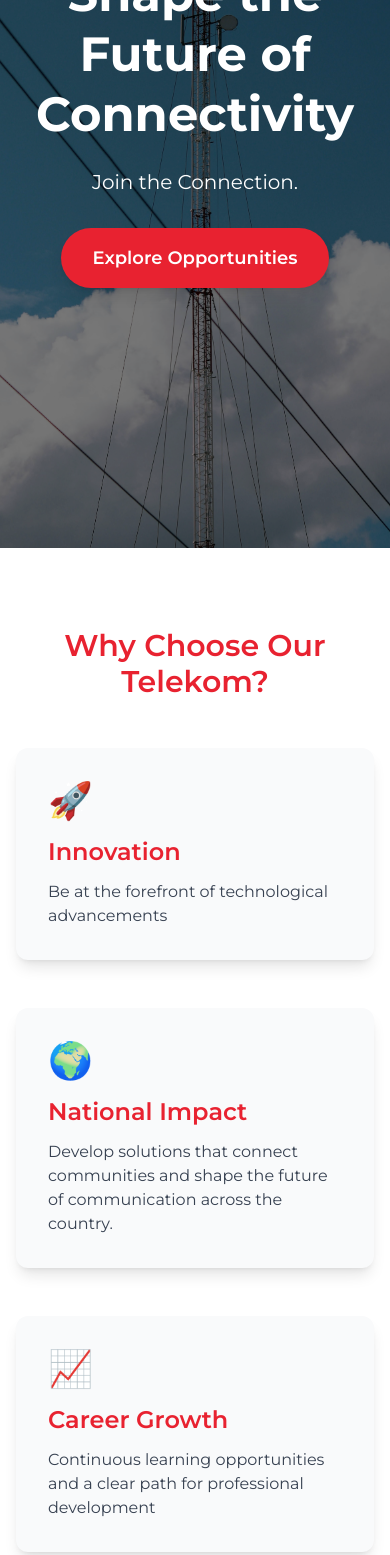
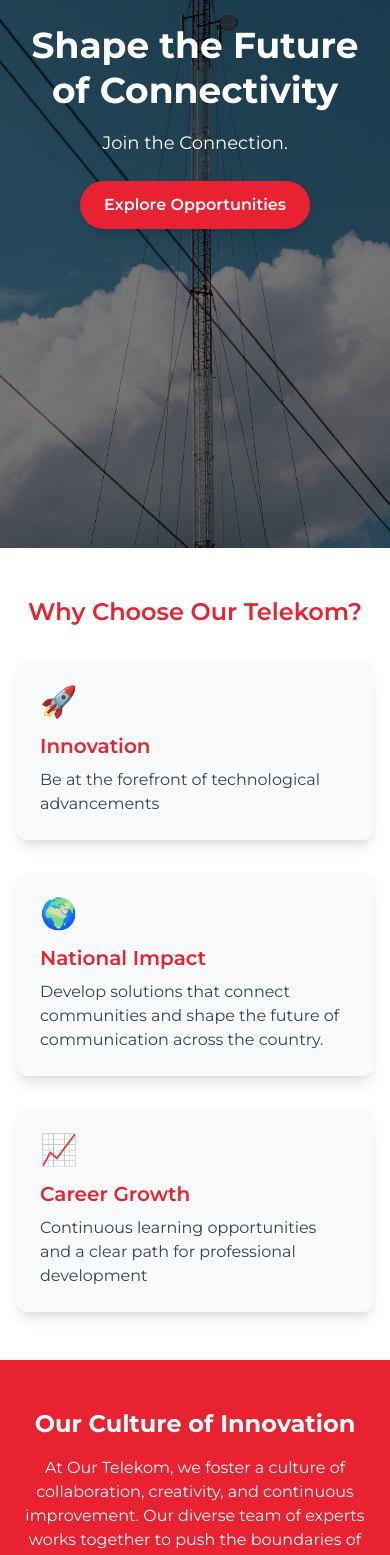
Before and after one commit to thisisjoshu/careers-page, a Next.js app: page / in a window 390 px wide. Shown: the part 360-1915 px from the top of the page. Built offline with nearby package versions, Linux system fonts and the light colour scheme.

Commit message:
some config for gh-pages

```diff
--- a/app/page.tsx
+++ b/app/page.tsx
@@ -40,33 +40,33 @@ export default function CareersPage() {
             className="brightness-50"
           />
           <div className="z-10 text-center text-white max-w-4xl px-4">
-            <h1 className="text-5xl md:text-7xl font-bold mb-6 leading-tight">
+            <h1 className="text-4xl sm:text-5xl md:text-7xl font-bold mb-4 sm:mb-6 leading-tight">
               Shape the Future of Connectivity
             </h1>
-            <p className="text-xl md:text-2xl mb-8">
-            Join the Connection.
+            <p className="text-lg sm:text-xl md:text-2xl mb-6 sm:mb-8">
+              Join the Connection.
             </p>
             <a
               href="#explore"
-              className="inline-block px-8 py-4 bg-[#e82230] text-white text-lg font-semibold rounded-full hover:bg-red-700 transition-colors shadow-lg hover:shadow-xl"
+              className="inline-block px-6 py-3 sm:px-8 sm:py-4 bg-[#e82230] text-white text-base sm:text-lg font-semibold rounded-full hover:bg-red-700 transition-colors shadow-lg hover:shadow-xl"
             >
               Explore Opportunities
             </a>
           </div>
         </section>
 
-        <section id="explore" className="w-full bg-white py-20">
+        <section id="explore" className="w-full bg-white py-12 sm:py-20">
           <div className="max-w-6xl mx-auto px-4">
-            <h2 className="text-3xl font-semibold mb-12 text-center text-[#e82230]">Why Choose Our Telekom?</h2>
-            <div className="grid grid-cols-1 md:grid-cols-3 gap-12">
+            <h2 className="text-2xl sm:text-3xl font-semibold mb-8 sm:mb-12 text-center text-[#e82230]">Why Choose Our Telekom?</h2>
+            <div className="grid grid-cols-1 md:grid-cols-3 gap-8 sm:gap-12">
               {[
                 { title: "Innovation", icon: "🚀", description: "Be at the forefront of technological advancements" },
                 { title: "National Impact", icon: "🌍", description: "Develop solutions that connect communities and shape the future of communication across the country." },
                 { title: "Career Growth", icon: "📈", description: "Continuous learning opportunities and a clear path for professional development" }
               ].map((benefit) => (
-                <div key={benefit.title} className="bg-gray-50 rounded-xl p-8 shadow-lg hover:shadow-xl transition-all hover:-translate-y-1">
-                  <div className="text-4xl mb-4">{benefit.icon}</div>
-                  <h3 className="text-2xl font-semibold mb-3 text-[#e82230]">{benefit.title}</h3>
+                <div key={benefit.title} className="bg-gray-50 rounded-xl p-6 sm:p-8 shadow-lg hover:shadow-xl transition-all hover:-translate-y-1">
+                  <div className="text-3xl sm:text-4xl mb-3 sm:mb-4">{benefit.icon}</div>
+                  <h3 className="text-xl sm:text-2xl font-semibold mb-2 sm:mb-3 text-[#e82230]">{benefit.title}</h3>
                   <p className="text-gray-700">{benefit.description}</p>
                 </div>
               ))}
@@ -74,10 +74,10 @@ export default function CareersPage() {
           </div>
         </section>
 
-        <section className="w-full bg-[#e82230] text-white py-20">
+        <section className="w-full bg-[#e82230] text-white py-12 sm:py-20">
           <div className="max-w-6xl mx-auto px-4 text-center">
-            <h2 className="text-3xl font-bold mb-8">Our Culture of Innovation</h2>
-            <p className="text-xl mb-12 max-w-3xl mx-auto">
+            <h2 className="text-2xl sm:text-3xl font-bold mb-4 sm:mb-8">Our Culture of Innovation</h2>
+            <p className="text-base sm:text-xl mb-8 sm:mb-12 max-w-3xl mx-auto">
               At Our Telekom, we foster a culture of collaboration, creativity, and continuous improvement.
               Our diverse team of experts works together to push the boundaries of what's possible in telecommunications.
             </p>
@@ -93,10 +93,10 @@ export default function CareersPage() {
           </div>
         </section>
 
-        <section className="w-full bg-gray-50 py-20">
+        <section className="w-full bg-gray-50 py-12 sm:py-20">
           <div className="max-w-6xl mx-auto px-4">
-            <h2 className="text-3xl font-semibold mb-12 text-center text-[#e82230]">Employee Benefits</h2>
-            <div className="grid grid-cols-2 sm:grid-cols-3 md:grid-cols-4 gap-8">
+            <h2 className="text-2xl sm:text-3xl font-semibold mb-8 sm:mb-12 text-center text-[#e82230]">Employee Benefits</h2>
+            <div className="grid grid-cols-2 sm:grid-cols-3 md:grid-cols-4 gap-4 sm:gap-8">
               {[
                 { title: "Flexible Work", icon: "🏠" },
                 { title: "Health & Wellness", icon: "🏥" },
@@ -104,27 +104,27 @@ export default function CareersPage() {
                 { title: "Competitive Salary", icon: "💰" },
                 { title: "Team Building", icon: "🎉" },
                 { title: "Work-Life Balance", icon: "⚖️" },
-                { title: "ANOTHER BENEFIT"},
-                { title: "ANOTHER BENEFIT"}
+                { title: "ANOTHER BENEFIT", icon: "🔥" },
+                { title: "ANOTHER BENEFIT", icon: "✨" }
               ].map((benefit) => (
-                <div key={benefit.title} className="text-center p-6 bg-white rounded-lg shadow-md hover:shadow-lg transition-all hover:-translate-y-1">
-                  <div className="text-3xl mb-3">{benefit.icon}</div>
-                  <h3 className="text-lg font-medium text-gray-800">{benefit.title}</h3>
+                <div key={benefit.title} className="text-center p-4 sm:p-6 bg-white rounded-lg shadow-md hover:shadow-lg transition-all hover:-translate-y-1">
+                  <div className="text-2xl sm:text-3xl mb-2 sm:mb-3">{benefit.icon}</div>
+                  <h3 className="text-sm sm:text-lg font-medium text-gray-800">{benefit.title}</h3>
                 </div>
               ))}
             </div>
           </div>
         </section>
 
-        <footer className="w-full bg-gray-900 text-white py-12">
+        <footer className="w-full bg-gray-900 text-white py-8 sm:py-12">
           <div className="max-w-6xl mx-auto px-4 text-center">
-            <h2 className="text-3xl font-bold mb-6">Ready to Make Your Mark?</h2>
-            <p className="text-xl mb-8">INSERT CLICHE PHRASE HERE</p>
+            <h2 className="text-2xl sm:text-3xl font-bold mb-4 sm:mb-6">Ready to Make Your Mark?</h2>
+            <p className="text-base sm:text-xl mb-6 sm:mb-8">INSERT CLICHE PHRASE HERE</p>
             <a
               href="https://third-party-job-listings.com/telcoconnect"
               target="_blank"
               rel="noopener noreferrer"
-              className="inline-block px-8 py-4 bg-[#e82230] text-white text-lg font-semibold rounded-full hover:bg-red-700 transition-colors shadow-lg hover:shadow-xl"
+              className="inline-block px-6 py-3 sm:px-8 sm:py-4 bg-[#e82230] text-white text-base sm:text-lg font-semibold rounded-full hover:bg-red-700 transition-colors shadow-lg hover:shadow-xl"
             >
               View Open Positions
             </a>
--- a/next.config.mjs
+++ b/next.config.mjs
@@ -1,4 +1,10 @@
 /** @type {import('next').NextConfig} */
-const nextConfig = {};
+const nextConfig = {
+  // Enabling trailing slashes to ensure paths work correctly on GitHub Pages
+  trailingSlash: true,
+
+  // Optionally, if you need to set the base path for GitHub Pages
+  // basePath: '/<repository-name>',
+};
 
 export default nextConfig;
```
Also changed, not shown: package.json (+10 -5 lines), 1 other file (tests, documents, lock files or other folders).
